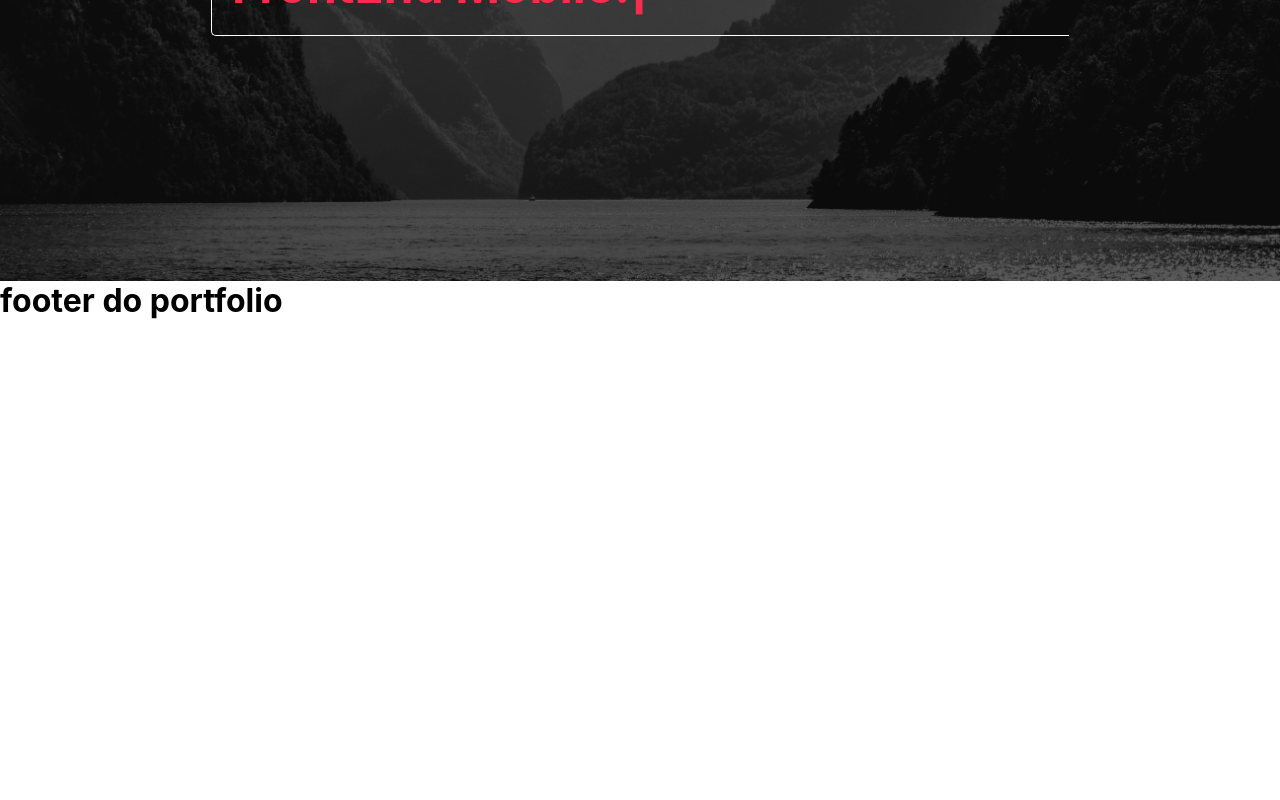
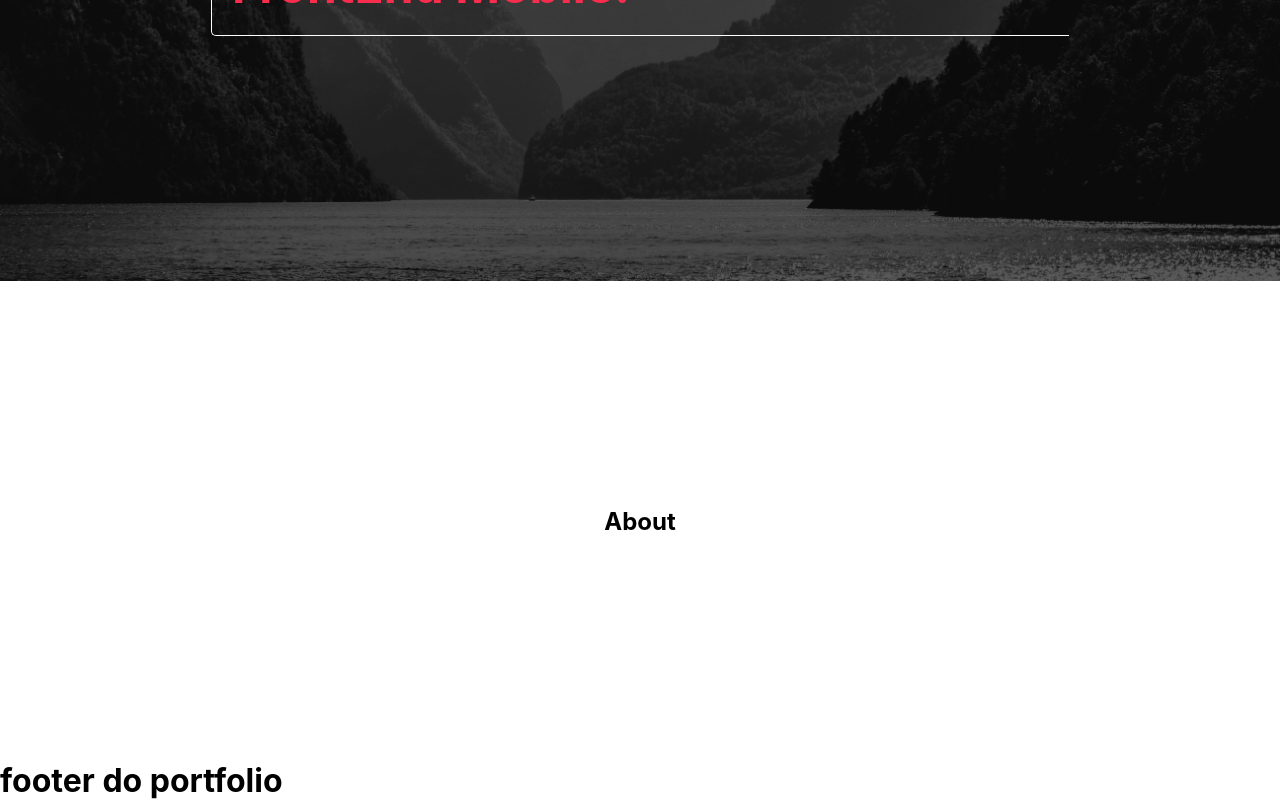
Before and after one commit to brenooliveiranascimento/Breno-portfolio, a Next.js app: page / in a window 1280 px wide. Shown: the part 359-1159 px from the top of the page. Before the commit the page ends 800 px from the top, so only its background shows below. Built offline with nearby package versions, Linux system fonts and the light colour scheme.

Commit message:
add about container

```diff
--- a/pages/index.tsx
+++ b/pages/index.tsx
@@ -1,4 +1,5 @@
 import type { NextPage } from 'next'
+import About from '../src/Components/About/About'
 import Hero from '../src/Components/Hero/Hero'
 import styles from '../styles/Home.module.css'
 
@@ -6,6 +7,7 @@ const Home: NextPage = () => {
   return (
     <div className={styles.container}>
       <Hero />
+      <About />
     </div>
   )
 }
--- /dev/null
+++ b/src/Components/About/About.module.scss
@@ -0,0 +1,8 @@
+.about_container {
+  display: flex;
+  flex-direction: row;
+  width: 100%;
+  height: 60vh;
+  align-items: center;
+  justify-content: center;
+}
--- a/src/Components/About/About.tsx
+++ b/src/Components/About/About.tsx
@@ -1,8 +1,9 @@
 import React from 'react';
+import style from './About.module.scss';
 
 function About() {
   return (
-    <section>
+    <section className={style.about_container}>
       <h1>About</h1>
     </section>
   );
```
